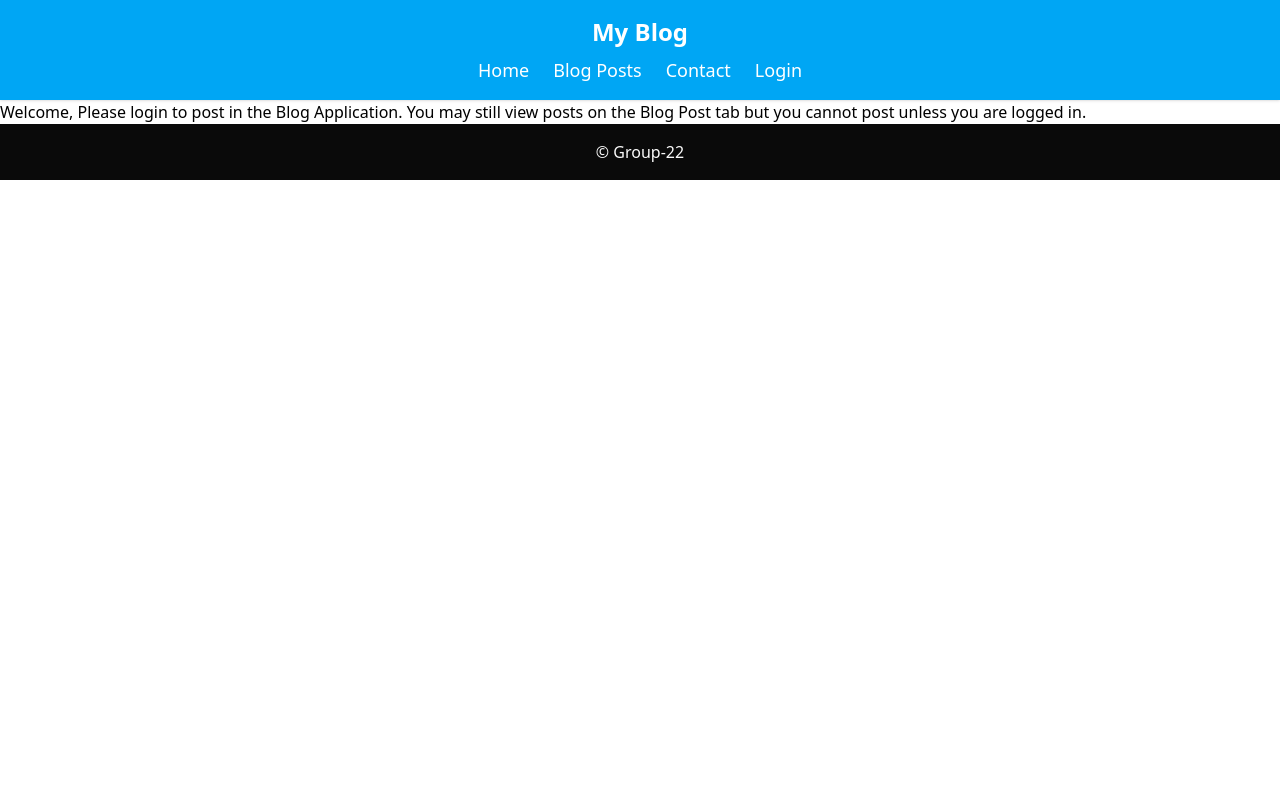
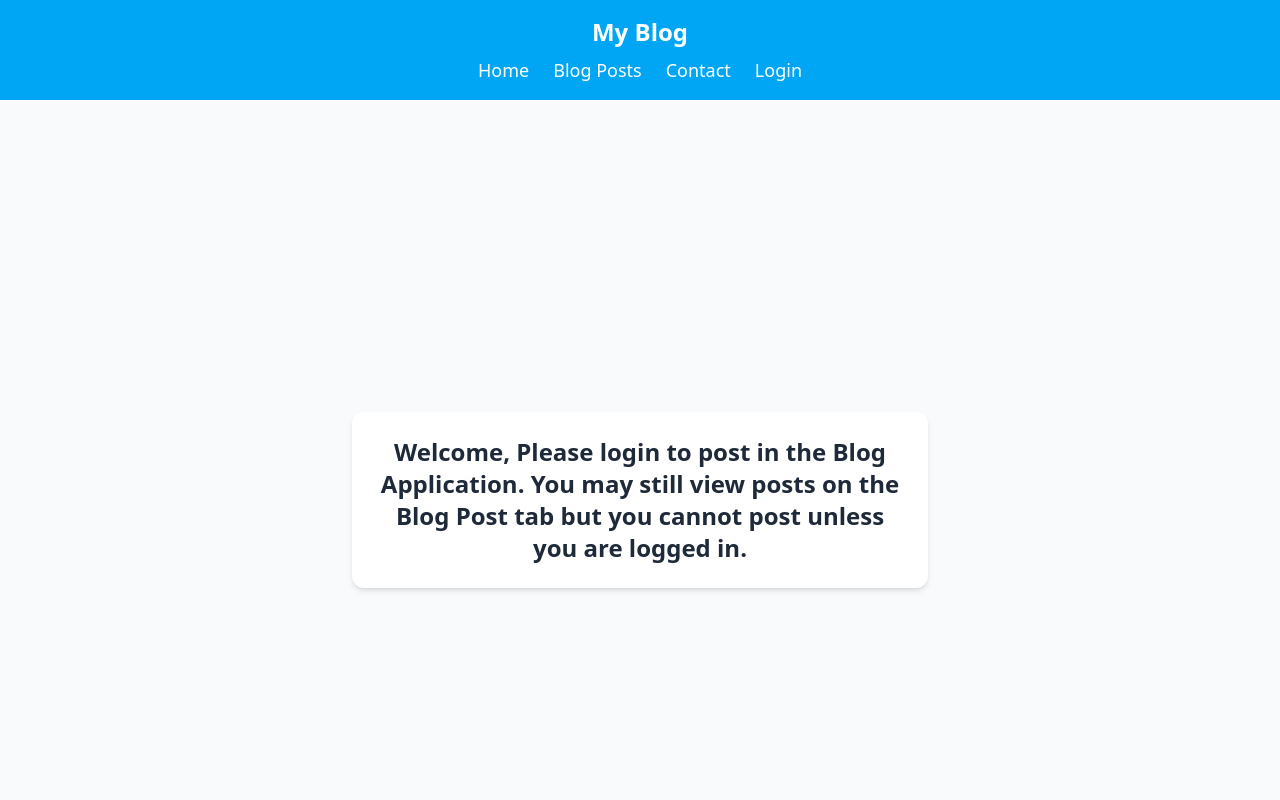
Before and after one commit to Burman92/react-blog-app, a React (Vite) app: page / in a window 1280 px wide. Shown: the top 800 px of the page. Built offline with nearby package versions, Linux system fonts and the light colour scheme.

Commit message:
updated the login feature

```diff
--- a/src/authWrapper/AuthProvider.jsx
+++ b/src/authWrapper/AuthProvider.jsx
@@ -4,8 +4,8 @@ import AuthContext from "./AuthContext";
 export const AuthProvider = ({ children }) => {
     const [user, setUser] = useState(null);
 
-    const login = (username) => {
-        setUser({username})
+    const login = (username, password) => {
+        setUser({username, password})
     }
 
     const logout = () => {
--- a/src/homepage/Homepage.jsx
+++ b/src/homepage/Homepage.jsx
@@ -8,8 +8,8 @@ function Homepage() {
     const loggedInUser = `Welcome ${username}, Please navigate to the Blog Post to start Blogging`
     const loggedIn = username ? loggedInUser : loggedOutUser;
     return (
-        <div className="flex flex-col gap-y-2">
-            <h1>
+        <div className="flex flex-col items-center justify-center min-h-screen gap-y-4 bg-gray-50">
+            <h1 className="text-2xl font-semibold text-gray-800 text-center bg-white shadow-md p-6 rounded-xl max-w-xl">
                 {loggedIn}
             </h1>
         </div>
--- a/src/login/Login.jsx
+++ b/src/login/Login.jsx
@@ -1,10 +1,11 @@
 import React, { useState } from 'react'
-import { useAuth } from '../authWrapper/AuthContext';
+import { useAuth, useUsername } from '../authWrapper/AuthContext';
 import { useNavigate } from 'react-router';
 
 function Login() {
     const navigate = useNavigate();
     const { login } = useAuth();
+    const username = useUsername();
 
     const [userData, setUserData] = useState({
         username: "",
@@ -13,14 +14,15 @@ function Login() {
 
     const onSubmit = (e) => {
         e.preventDefault();
-        login(userData.username);
+
+        login(userData.username, userData.password);
         navigate('/posts');
     }
     return (
         <div className=' max-w-96 m-12'>
             <form className='flex flex-col gap-4' onSubmit={onSubmit}>
-            <input placeholder='Username' className='border' value={userData.username} onChange={e => setUserData({ ...userData, username: e.target.value }) } />
-            <input placeholder='Password' type='password' className ='border' value={userData.password} onChange={e => setUserData({ ...userData, password: e.target.value }) } />
+            <input required placeholder='Username' className='border' value={userData.username} onChange={e => setUserData({ ...userData, username: e.target.value }) } />
+            <input required placeholder='Password' type='password' className ='border' value={userData.password} onChange={e => setUserData({ ...userData, password: e.target.value }) } />
             <button type='submit' className='bg-blue-400 w-fit px-8 py-2 rounded-2xl text-white'>Submit</button>
             </form>
         </div>
```
